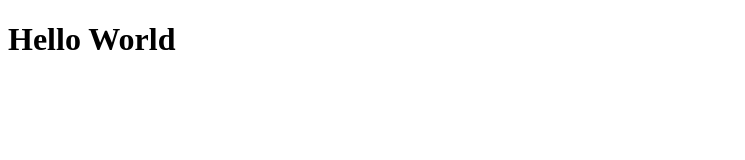
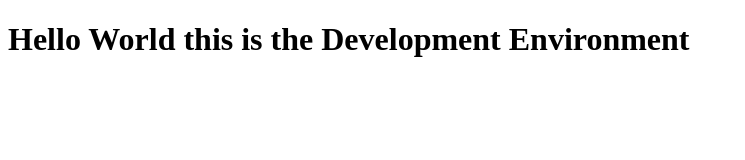
Before and after one commit to JavierLandaeta/nodewebsite, a website: page src/views/index.html in a window 1280 px wide. Shown: the whole page, without its empty margins (0-745 px from the left). Drawn offline with Linux system fonts and the light colour scheme.

Commit message:
added a message for the development environment

```diff
--- a/src/views/index.html
+++ b/src/views/index.html
@@ -7,6 +7,6 @@
      <title>First Node Wbsite</title>
  </head>
  <body>
-     <h1>Hello World</h1>
+     <h1>Hello World this is the Development Environment</h1>
  </body>
  </html>
```
